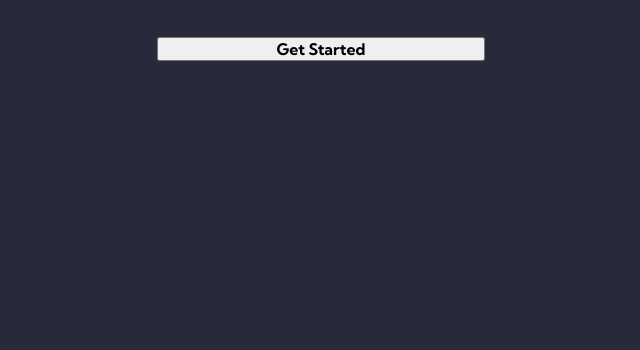
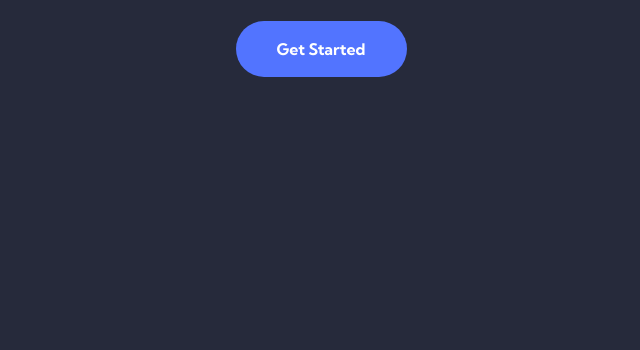
Before and after one commit to Jason-Donmoyer/Countdown-Timer-Component, a plain HTML site: page index.html in a window 1280 px wide. Shown: the part 450-800 px from the top of the page, without its empty margins (319-959 px from the left). Drawn offline with Linux system fonts and the light colour scheme.

Commit message:
CSS: --button styles --button hover state

```diff
--- a/css/styles.css
+++ b/css/styles.css
@@ -14,9 +14,10 @@
   /* COLORS */
 
   --white: hsl(0, 0%, 100%);
+  --light-blue: hsl(228, 100%, 75%);
+  --blue: hsl(228, 100%, 66%);
   --very-dark-blue: hsl(222, 22%, 26%);
   --dark-blueish-black: hsl(228, 22%, 19%);
-  --blue: hsl(228, 100%, 66%);
   --grey: hsl(227, 13%, 52%);
 
 
@@ -131,3 +132,32 @@ body {
   padding: 0;
   margin: 0;
 }
+
+/* Button */
+
+/* Btn */
+.btn {
+  width: 10.6875rem;
+  height: 3.5rem;
+  padding: 0;
+  border: 0;
+  border-radius: 1.75rem;
+  font-size: 1rem;
+  line-height: 1.75rem;
+  text-align: center;
+}
+
+
+/* Get Started Button */
+.get-started-btn {
+  margin: 0 auto;
+  background-color: var(--blue);
+  color: var(--white);
+}
+
+
+/* Get Started Button Hover State */
+.get-started-btn:hover {
+  cursor: pointer;
+  background-color: var(--light-blue);
+}
```
